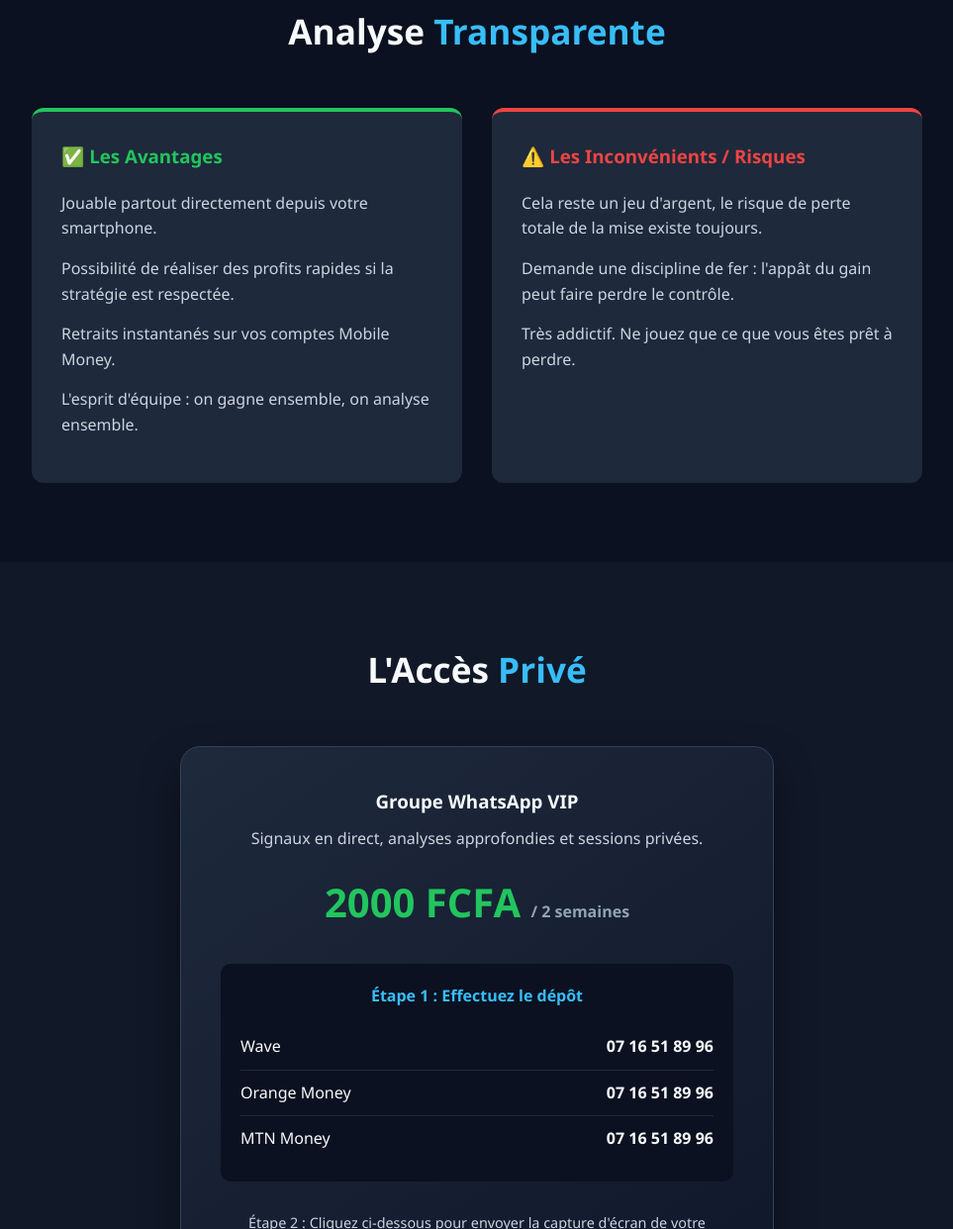
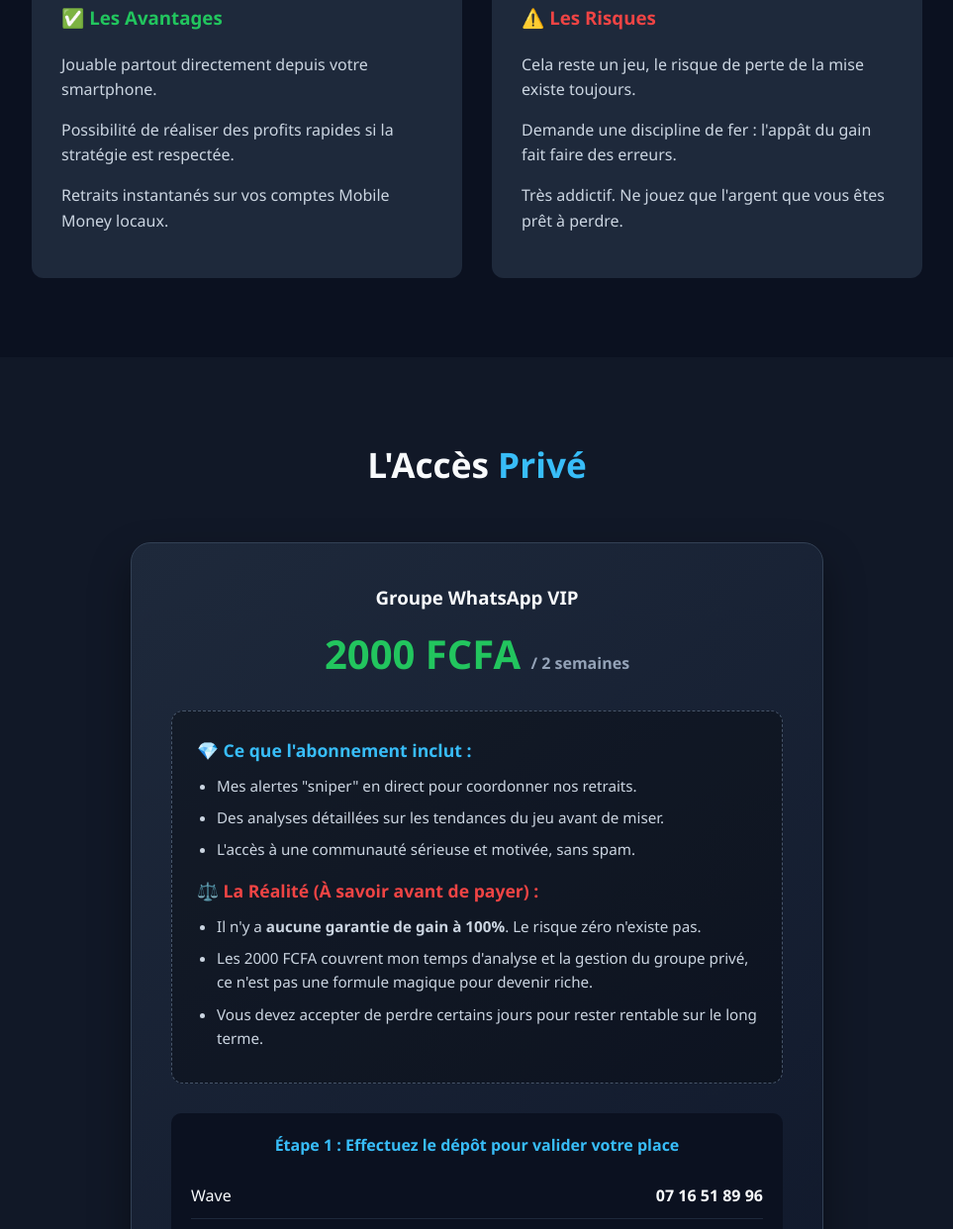
Before and after one commit to deviergero/maquis-la-joie, a plain HTML site: page index.html in a window 1280 px wide. Shown: the part 1558-2800 px from the top of the page at 99% size, without its empty margins (158-1121 px from the left). Drawn offline with Linux system fonts and the light colour scheme.

Commit message:
Update index.html

```diff
--- a/index.html
+++ b/index.html
@@ -11,14 +11,14 @@
             padding: 0;
             box-sizing: border-box;
             font-family: 'Segoe UI', Roboto, Helvetica, Arial, sans-serif;
-            scroll-behavior: smooth; /* Défilement fluide pour le menu */
+            scroll-behavior: smooth;
         }
 
         body {
-            background-color: #0b1120; /* Fond très sombre premium */
+            background-color: #0b1120;
             color: #f8fafc;
             line-height: 1.6;
-            padding-top: 70px; /* Espace pour la barre de navigation fixe */
+            padding-top: 70px;
         }
 
         /* --- NAVIGATION --- */
@@ -76,11 +76,10 @@
             color: #38bdf8;
         }
 
-        /* Fonds alternés pour séparer les parties */
         .bg-dark { background-color: #0b1120; }
         .bg-light { background-color: #111827; }
 
-        /* --- HERO SECTION (Accueil) --- */
+        /* --- HERO SECTION --- */
         .hero {
             display: flex;
             flex-direction: column;
@@ -104,6 +103,7 @@
         }
 
         .btn-primary {
+            display: inline-block;
             background-color: #3b82f6;
             color: white;
             padding: 15px 35px;
@@ -114,6 +114,7 @@
             transition: all 0.3s ease;
             border: none;
             cursor: pointer;
+            text-align: center;
         }
 
         .btn-primary:hover {
@@ -122,7 +123,17 @@
             box-shadow: 0 10px 20px rgba(59, 130, 246, 0.3);
         }
 
-        /* --- PRESENTATION (Grille 2 colonnes sur PC) --- */
+        .btn-action {
+            background-color: #ef4444; /* Rouge pour bien différencier l'inscription 1win */
+            box-shadow: 0 4px 15px rgba(239, 68, 68, 0.4);
+        }
+
+        .btn-action:hover {
+            background-color: #dc2626;
+            box-shadow: 0 8px 20px rgba(239, 68, 68, 0.5);
+        }
+
+        /* --- PRESENTATION --- */
         .grid-container {
             display: grid;
             grid-template-columns: 1fr;
@@ -192,10 +203,10 @@
             gap: 10px;
         }
 
-        /* --- GROUPE VIP (Carte de prix) --- */
+        /* --- GROUPE VIP --- */
         .pricing-card {
             background: linear-gradient(145deg, #1e293b, #0f172a);
-            max-width: 600px;
+            max-width: 700px;
             margin: 0 auto;
             padding: 40px;
             border-radius: 20px;
@@ -208,10 +219,35 @@
             font-size: 2.5rem;
             color: #22c55e;
             font-weight: bold;
-            margin: 20px 0;
+            margin: 10px 0;
         }
 
         .price span { font-size: 1rem; color: #94a3b8; }
+
+        .vip-transparency {
+            background: rgba(0, 0, 0, 0.3);
+            border-radius: 12px;
+            padding: 25px;
+            margin: 25px 0;
+            text-align: left;
+            border: 1px dashed #475569;
+        }
+
+        .vip-transparency h4 {
+            font-size: 1.1rem;
+            margin-bottom: 10px;
+            margin-top: 15px;
+        }
+
+        .vip-transparency h4:first-child { margin-top: 0; }
+
+        .vip-transparency ul {
+            margin-left: 20px;
+            color: #cbd5e1;
+            font-size: 0.95rem;
+        }
+
+        .vip-transparency li { margin-bottom: 8px; }
 
         .payment-methods {
             background: #0b1120;
@@ -236,7 +272,7 @@
             display: block;
             background-color: #25D366;
             color: white;
-            padding: 15px;
+            padding: 18px;
             border-radius: 8px;
             text-decoration: none;
             font-weight: bold;
@@ -244,7 +280,7 @@
             transition: all 0.3s;
         }
 
-        .btn-whatsapp:hover { background-color: #1da851; }
+        .btn-whatsapp:hover { background-color: #1da851; transform: translateY(-2px); }
 
         /* --- FOOTER --- */
         footer {
@@ -255,7 +291,6 @@
             border-top: 1px solid #1e293b;
         }
 
-        /* Masquer le menu sur petit écran pour faire propre */
         @media (max-width: 600px) {
             .nav-links { display: none; }
         }
@@ -268,48 +303,50 @@
         <a href="#" class="logo">Team Lucky Jet</a>
         <div class="nav-links">
             <a href="#presentation">Le Jeu</a>
-            <a href="#analyse">Pour / Contre</a>
+            <a href="#analyse">Analyse</a>
             <a href="#vip">Accès VIP</a>
         </div>
     </nav>
 
-    <!-- SECTION HERO (Accueil) -->
+    <!-- SECTION HERO -->
     <section class="hero bg-dark">
         <h1>Faites décoller vos gains<br><span style="color: #38bdf8;">en équipe.</span></h1>
         <p>Rejoignez la communauté. Découvrez mes stratégies en direct, comprenez le jeu et synchronisez vos retraits avec nous.</p>
         <a href="#vip" class="btn-primary">Rejoindre le Groupe VIP</a>
     </section>
 
-    <!-- SECTION PRÉSENTATION -->
+    <!-- SECTION PRÉSENTATION & TUTORIEL -->
     <section id="presentation" class="bg-light">
         <h2 class="section-title">Comment ça <span>fonctionne ?</span></h2>
 
         <div class="grid-container">
             <div class="text-box">
-                <h3>La Plateforme : 1win</h3>
-                <p>J'utilise 1win car c'est aujourd'hui la plateforme la plus stable pour ce type de jeu. Les inscriptions prennent 2 minutes et les transactions (dépôts/retraits) sont directement reliées à vos comptes Mobile Money locaux (Wave, Orange, MTN).</p>
-
                 <h3>Le Jeu : Lucky Jet</h3>
-                <p>L'objectif est d'encaisser vos gains avant que le personnage ne s'envole. C'est un jeu qui demande du sang-froid et une bonne analyse des statistiques. C'est exactement ce qu'on fait en direct.</p>
+                <p>L'objectif est d'encaisser vos gains avant que le personnage ne s'envole. C'est un jeu qui demande du sang-froid et une bonne analyse des statistiques. C'est exactement ce qu'on fait en direct en appliquant des méthodes précises.</p>
             </div>
 
             <div class="media-box">
-                <!-- Assure-toi que ton image s'appelle "luckyjet.jpg" -->
+                <!-- Image du jeu -->
                 <img src="luckyjet.jpg" alt="Interface Lucky Jet">
             </div>
         </div>
 
-        <div class="grid-container" style="margin-top: 50px;">
+        <div class="grid-container" style="margin-top: 60px;">
             <div class="media-box">
-                <!-- Assure-toi que ta vidéo s'appelle "mavideo.mp4" -->
+                <!-- Vidéo Tutoriel d'inscription -->
                 <video controls>
                     <source src="mavideo.mp4" type="video/mp4">
                 </video>
             </div>
 
             <div class="text-box">
-                <h3>La Stratégie de groupe</h3>
-                <p>Regardez la vidéo ci-contre pour comprendre comment nous jouons. L'avantage de jouer en même temps lors de mes lives, c'est de limiter la prise de risque et de viser des multiplicateurs précis de manière coordonnée.</p>
+                <h3>Tutoriel d'Inscription</h3>
+                <p>La première étape est d'avoir un compte configuré correctement. Regardez la vidéo ci-contre pour voir étape par étape comment créer votre compte sur 1win, la plateforme la plus stable pour jouer.</p>
+
+                <!-- METS TON LIEN 1WIN À LA PLACE DE "TON_LIEN_ICI" -->
+                <a href="TON_LIEN_ICI" target="_blank" class="btn-primary btn-action" style="margin-top: 15px;">
+                    Créer mon compte 1win
+                </a>
             </div>
         </div>
     </section>
@@ -319,24 +356,21 @@
         <h2 class="section-title">Analyse <span>Transparente</span></h2>
 
         <div class="pros-cons-grid">
-            <!-- Les Pours -->
             <div class="pros-box">
                 <h3>✅ Les Avantages</h3>
                 <ul class="list-items">
                     <li>Jouable partout directement depuis votre smartphone.</li>
                     <li>Possibilité de réaliser des profits rapides si la stratégie est respectée.</li>
-                    <li>Retraits instantanés sur vos comptes Mobile Money.</li>
-                    <li>L'esprit d'équipe : on gagne ensemble, on analyse ensemble.</li>
+                    <li>Retraits instantanés sur vos comptes Mobile Money locaux.</li>
                 </ul>
             </div>
 
-            <!-- Les Contres -->
             <div class="cons-box">
-                <h3>⚠️ Les Inconvénients / Risques</h3>
+                <h3>⚠️ Les Risques</h3>
                 <ul class="list-items">
-                    <li>Cela reste un jeu d'argent, le risque de perte totale de la mise existe toujours.</li>
-                    <li>Demande une discipline de fer : l'appât du gain peut faire perdre le contrôle.</li>
-                    <li>Très addictif. Ne jouez que ce que vous êtes prêt à perdre.</li>
+                    <li>Cela reste un jeu, le risque de perte de la mise existe toujours.</li>
+                    <li>Demande une discipline de fer : l'appât du gain fait faire des erreurs.</li>
+                    <li>Très addictif. Ne jouez que l'argent que vous êtes prêt à perdre.</li>
                 </ul>
             </div>
         </div>
@@ -348,14 +382,30 @@
 
         <div class="pricing-card">
             <h3>Groupe WhatsApp VIP</h3>
-            <p style="color: #cbd5e1; margin-top: 10px;">Signaux en direct, analyses approfondies et sessions privées.</p>
 
             <div class="price">
                 2000 FCFA <span>/ 2 semaines</span>
             </div>
 
+            <!-- BOÎTE DE TRANSPARENCE VIP -->
+            <div class="vip-transparency">
+                <h4 style="color: #38bdf8;">💎 Ce que l'abonnement inclut :</h4>
+                <ul>
+                    <li>Mes alertes "sniper" en direct pour coordonner nos retraits.</li>
+                    <li>Des analyses détaillées sur les tendances du jeu avant de miser.</li>
+                    <li>L'accès à une communauté sérieuse et motivée, sans spam.</li>
+                </ul>
+
+                <h4 style="color: #ef4444;">⚖️ La Réalité (À savoir avant de payer) :</h4>
+                <ul>
+                    <li>Il n'y a <strong>aucune garantie de gain à 100%</strong>. Le risque zéro n'existe pas.</li>
+                    <li>Les 2000 FCFA couvrent mon temps d'analyse et la gestion du groupe privé, ce n'est pas une formule magique pour devenir riche.</li>
+                    <li>Vous devez accepter de perdre certains jours pour rester rentable sur le long terme.</li>
+                </ul>
+            </div>
+
             <div class="payment-methods">
-                <p>Étape 1 : Effectuez le dépôt</p>
+                <p>Étape 1 : Effectuez le dépôt pour valider votre place</p>
                 <ul>
                     <li><span>Wave</span> <strong>07 16 51 89 96</strong></li>
                     <li><span>Orange Money</span> <strong>07 16 51 89 96</strong></li>
@@ -363,9 +413,9 @@
                 </ul>
             </div>
 
-            <p style="color: #cbd5e1; margin-bottom: 20px; font-size: 0.9rem;">Étape 2 : Cliquez ci-dessous pour envoyer la capture d'écran de votre transfert.</p>
+            <p style="color: #cbd5e1; margin-bottom: 20px; font-size: 0.95rem;">Étape 2 : Cliquez ci-dessous pour m'envoyer la capture d'écran du transfert.</p>
 
-            <a href="https://wa.me/2250716518996?text=Salut,%20je%20viens%20de%20payer%20mes%202000%20FCFA%20pour%20le%20groupe%20VIP.%20Voici%20ma%20capture%20d'écran%20:" class="btn-whatsapp" target="_blank">
+            <a href="https://wa.me/2250716518996?text=Salut,%20je%20viens%20de%20payer%20mes%202000%20FCFA%20pour%20le%20groupe%20VIP.%20J'ai%20lu%20les%20conditions.%20Voici%20ma%20capture%20d'écran%20:" class="btn-whatsapp" target="_blank">
                 📲 Envoyer la preuve sur WhatsApp
             </a>
         </div>
```
